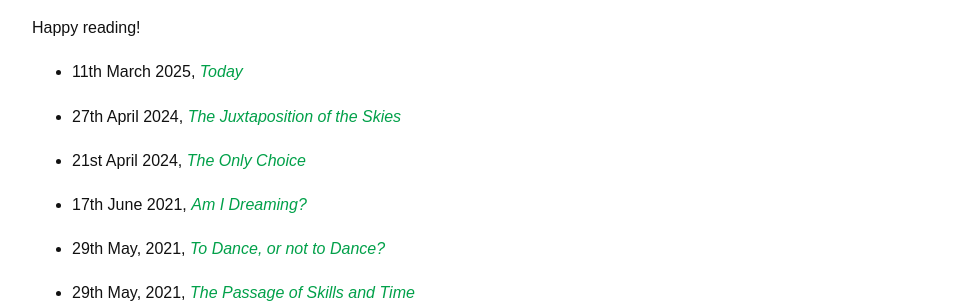
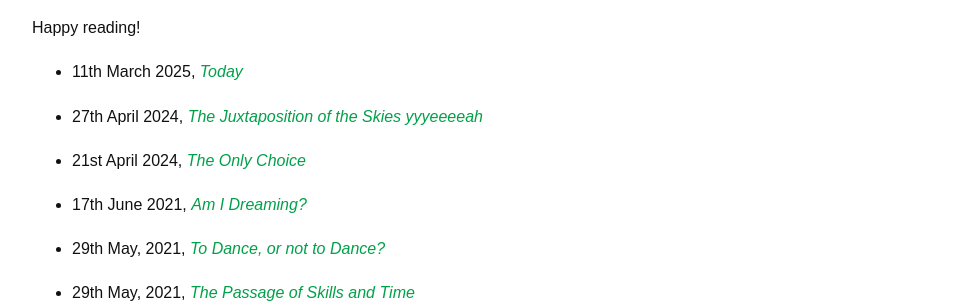
Before and after one commit to Uppaal/Uppaal.github.io, a Jekyll site: the page built from writings.html, in a window 1280 px wide. Shown: the part 406-709 px from the top of the page, without its empty margins (160-1119 px from the left). Built offline with Jekyll 4.4.1, drawn with Linux system fonts in a browser that asks for light colours.

Commit message:
Update writings.html

```diff
--- a/writings.html
+++ b/writings.html
@@ -24,7 +24,7 @@ title: The Thoughts of an Idle Mind
 
 <ul>
 	<li>11th March 2025, <i><a href="writings/2025_03_11.html">Today</a></i></li>
-	<li>27th April 2024, <i><a href="writings/2024_04_27.html">The Juxtaposition of the Skies</a></i></li>
+	<li>27th April 2024, <i><a href="writings/2024_04_27.html">The Juxtaposition of the Skies yyyeeeeah</a></i></li>
 	<li>21st April 2024, <i><a href="writings/2024_04_21.html">The Only Choice</a></i></li>
 	<li>17th June 2021, <i><a href="writings/2021_06_17.html">Am I Dreaming?</a></i></li>
 	<li>29th May, 2021, <i><a href="writings/2021_05_29-2.html">To Dance, or not to Dance?</a></i></li>
```
